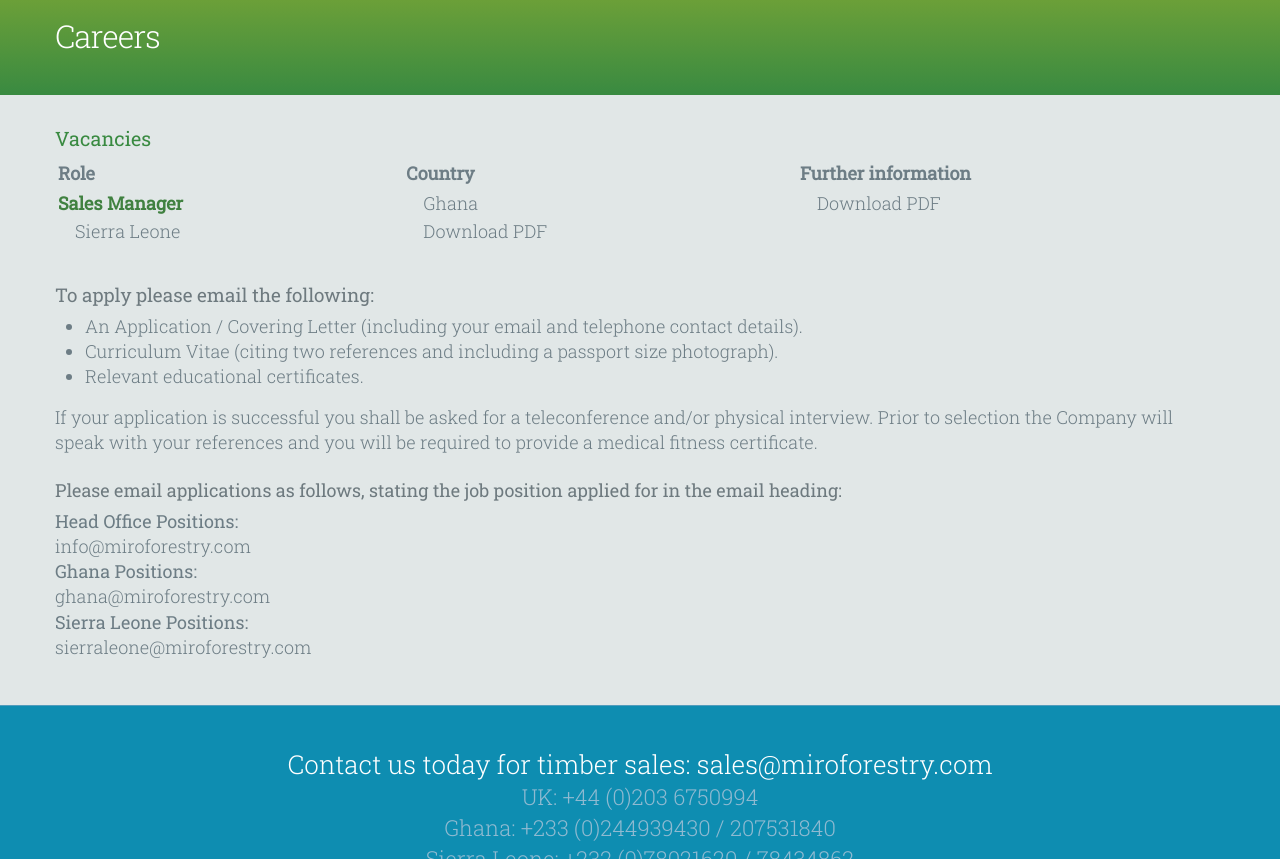
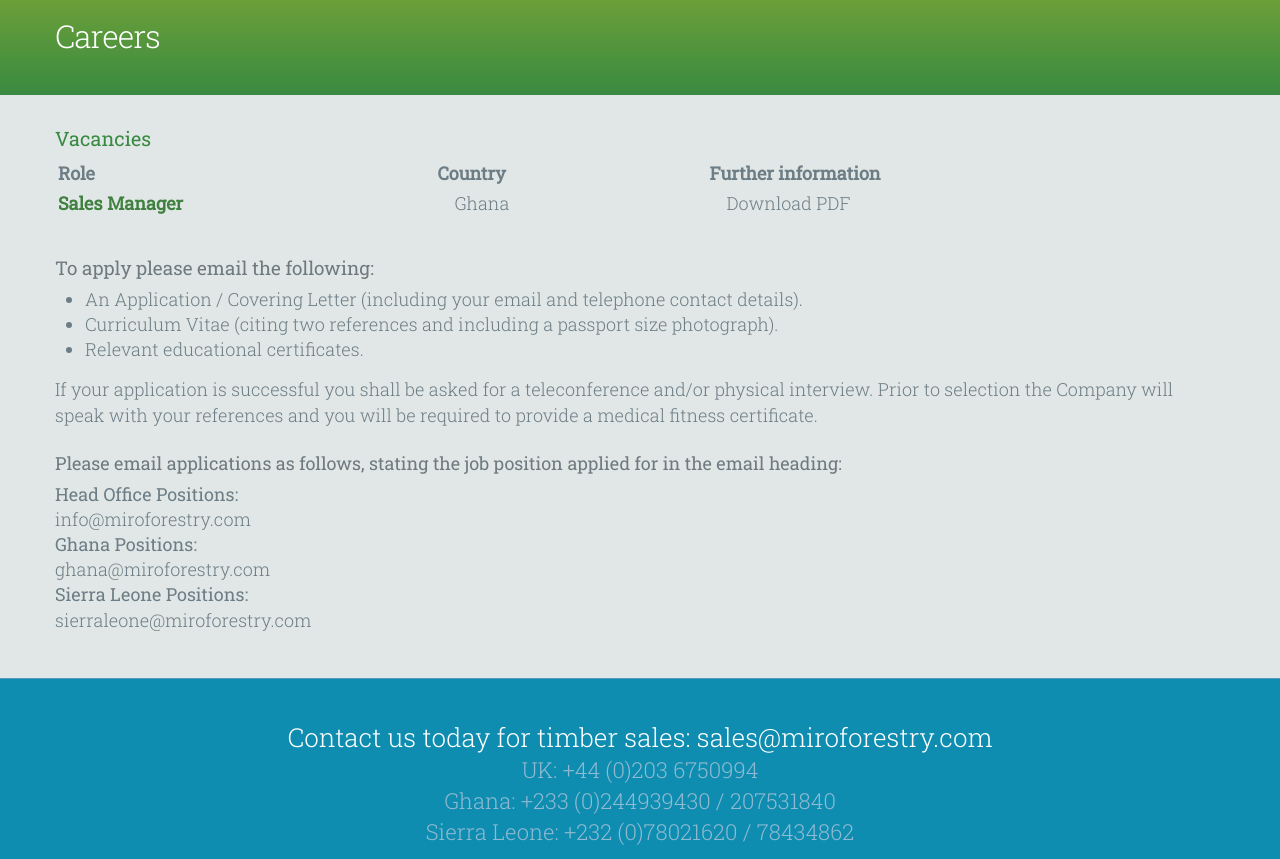
Before and after one commit to asmt3/www.miroforestry.com, a Jekyll site: the page built from careers.html, in a window 1280 px wide and 900 px high, scrolled down 438 px, cut to the strip 41-900 px from the top of the window. Built offline with Jekyll 4.4.1, drawn with Linux system fonts in a browser that asks for light colours; nearby versions of some CDN libraries; comment, search, counter and statistics services are not loaded.

Commit message:
remove OHS

```diff
--- a/careers.html
+++ b/careers.html
@@ -43,12 +43,12 @@
           </a>
         </td>
       </tr>
-      <tr>
-        <!-- <th>
+      <!-- <tr>
+        <th>
           <a href="./downloads/careers/Sierra-Leone-OHS-Officer-Yoni-Sierra-Leone.pdf">
             Occupational Health and Safety Officer
           </a>
-        </th> -->
+        </th>
         <td>
           Sierra Leone
         </td>
@@ -58,6 +58,7 @@
           </a>
         </td>
       </tr>
+       -->
     </tbody>
 
   </table>
```
